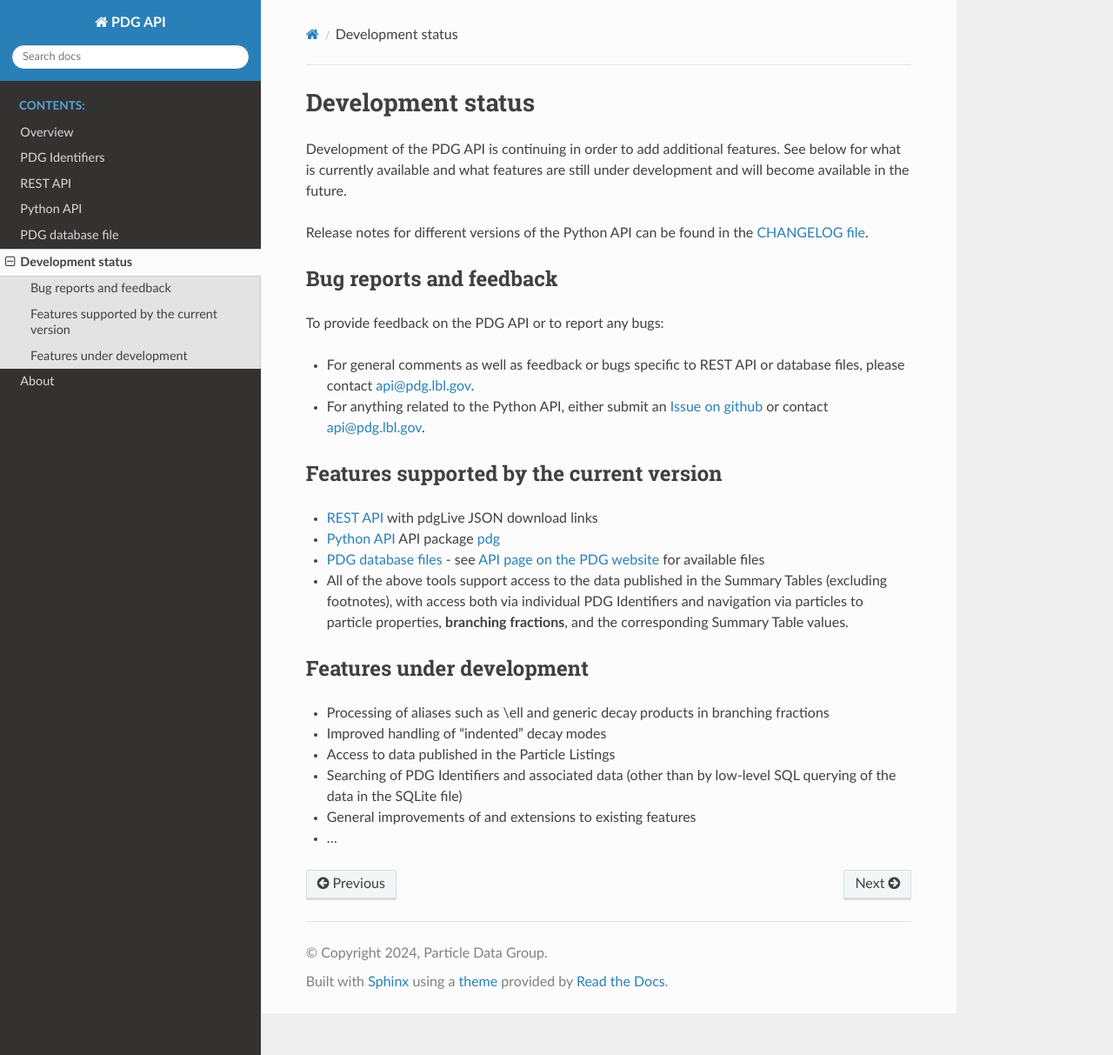
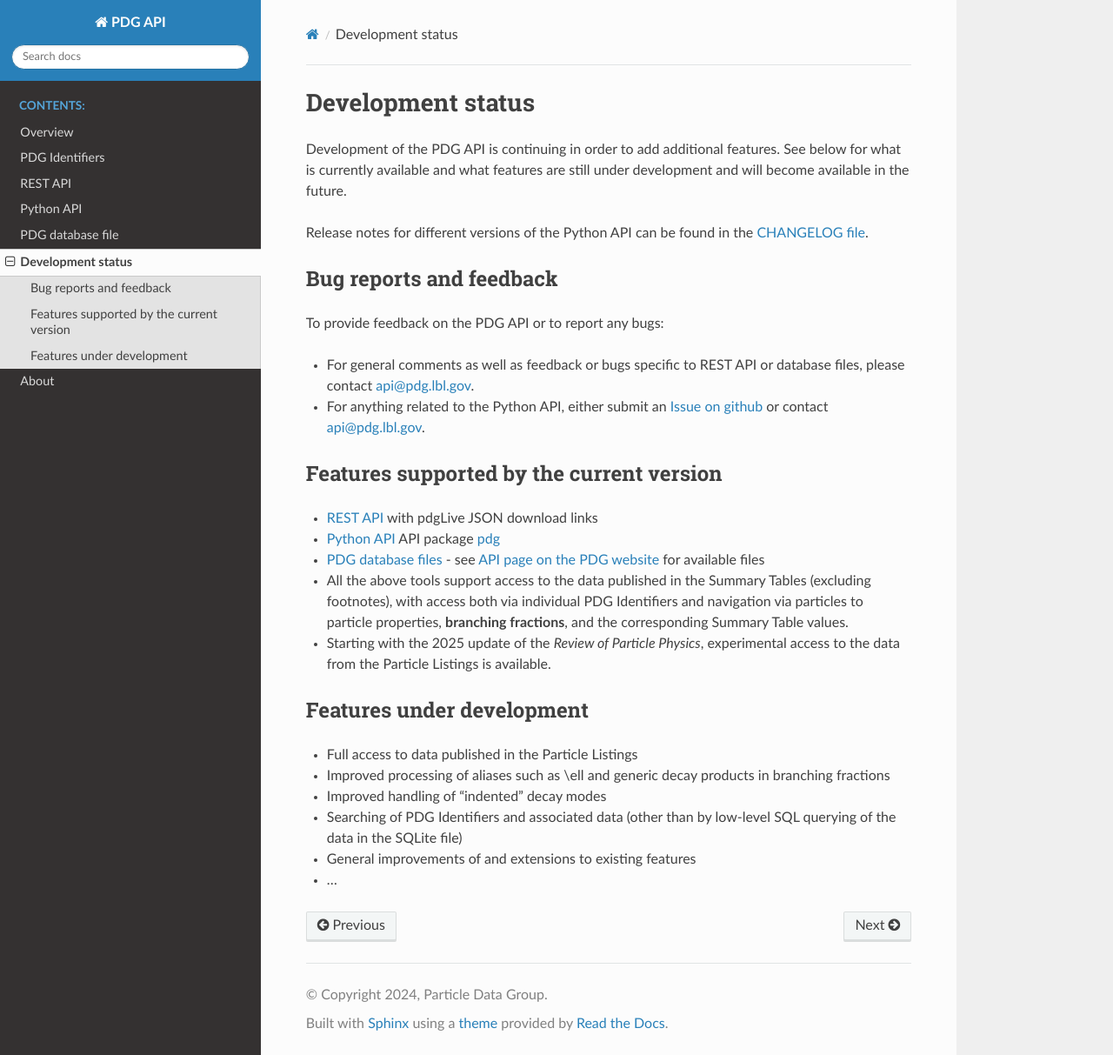
Before and after one commit to particledatagroup/api, a Sphinx documentation site: the page built from docs/source/status.md, in a window 1280 px wide and 1213 px high. Shown: the whole window at 87% size. Built offline with Sphinx 7.4.7 and the Read the Docs theme 3.1.0, drawn with Linux system fonts in a browser that asks for light colours; comment, search, counter and statistics services are not loaded.

```diff
--- a/docs/source/status.md
+++ b/docs/source/status.md
@@ -17,14 +17,16 @@ To provide feedback on the PDG API or to report any bugs:
 * [REST API](restapi.md) with pdgLive JSON download links
 * [Python API](pythonapi.md) API package [pdg](https://pypi.org/project/pdg/)
 * [PDG database files](schema.md) - see [API page on the PDG website](https://pdg.lbl.gov/api) for available files
-* All of the above tools support access to the data published in the Summary Tables (excluding footnotes),
+* All the above tools support access to the data published in the Summary Tables (excluding footnotes),
   with access both via individual PDG Identifiers and navigation via particles to particle properties,
   **branching fractions**, and the corresponding Summary Table values.
+* Starting with the 2025 update of the _Review of Particle Physics_, experimental access to
+  the data from the Particle Listings is available.
 
 ## Features under development
-* Processing of aliases such as \ell and generic decay products in branching fractions
+* Full access to data published in the Particle Listings
+* Improved processing of aliases such as \ell and generic decay products in branching fractions
 * Improved handling of "indented" decay modes
-* Access to data published in the Particle Listings
 * Searching of PDG Identifiers and associated data (other than by low-level SQL querying of the data in the SQLite file)
 * General improvements of and extensions to existing features
 * ...
```
Also changed, not shown: CHANGELOG.md (+11 -0 lines), docs/source/about.md (+1 -1 lines), docs/source/overview.md (+1 -1 lines), docs/source/schema.md (+1 -1 lines), docs/source/schema-v0.3.png (added).
